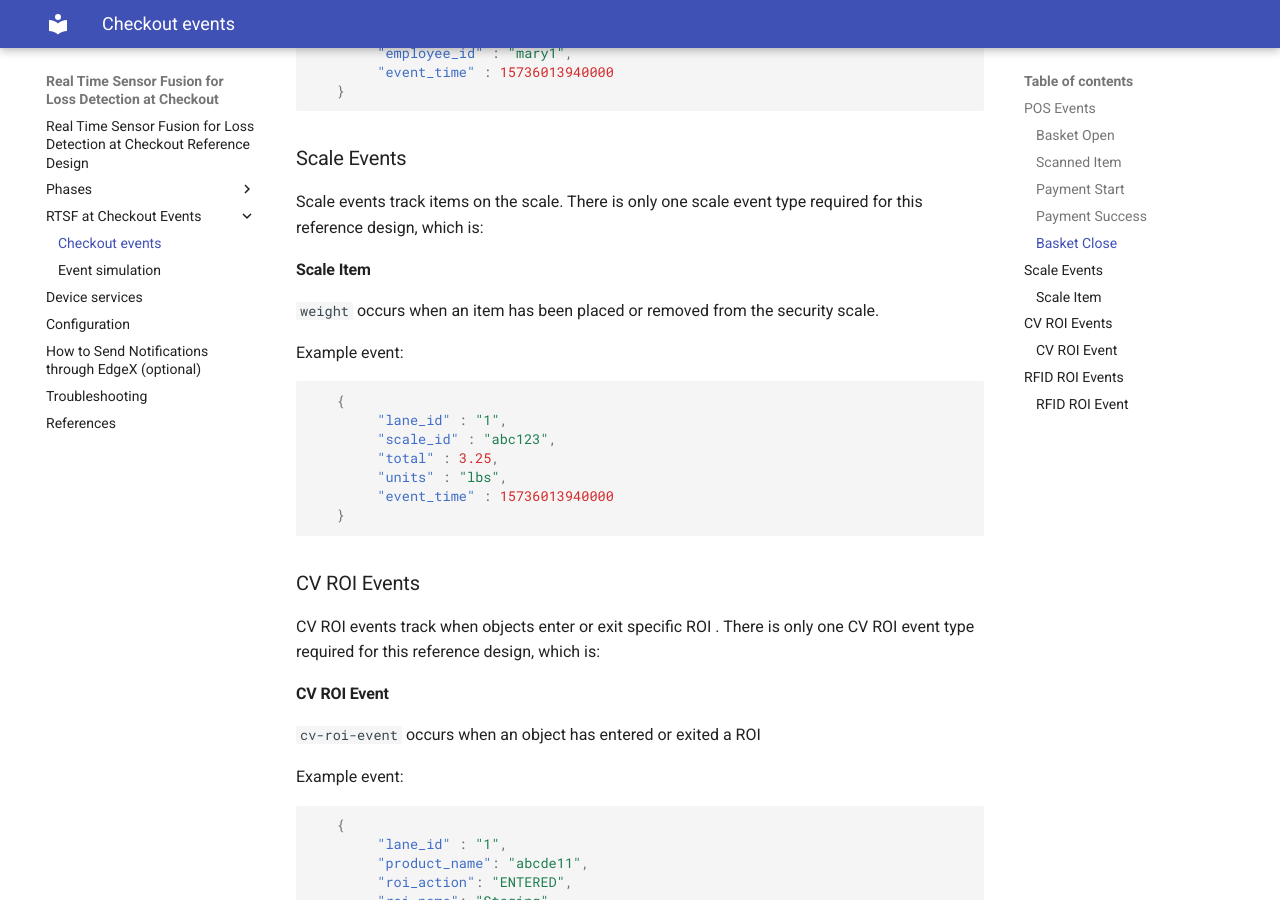
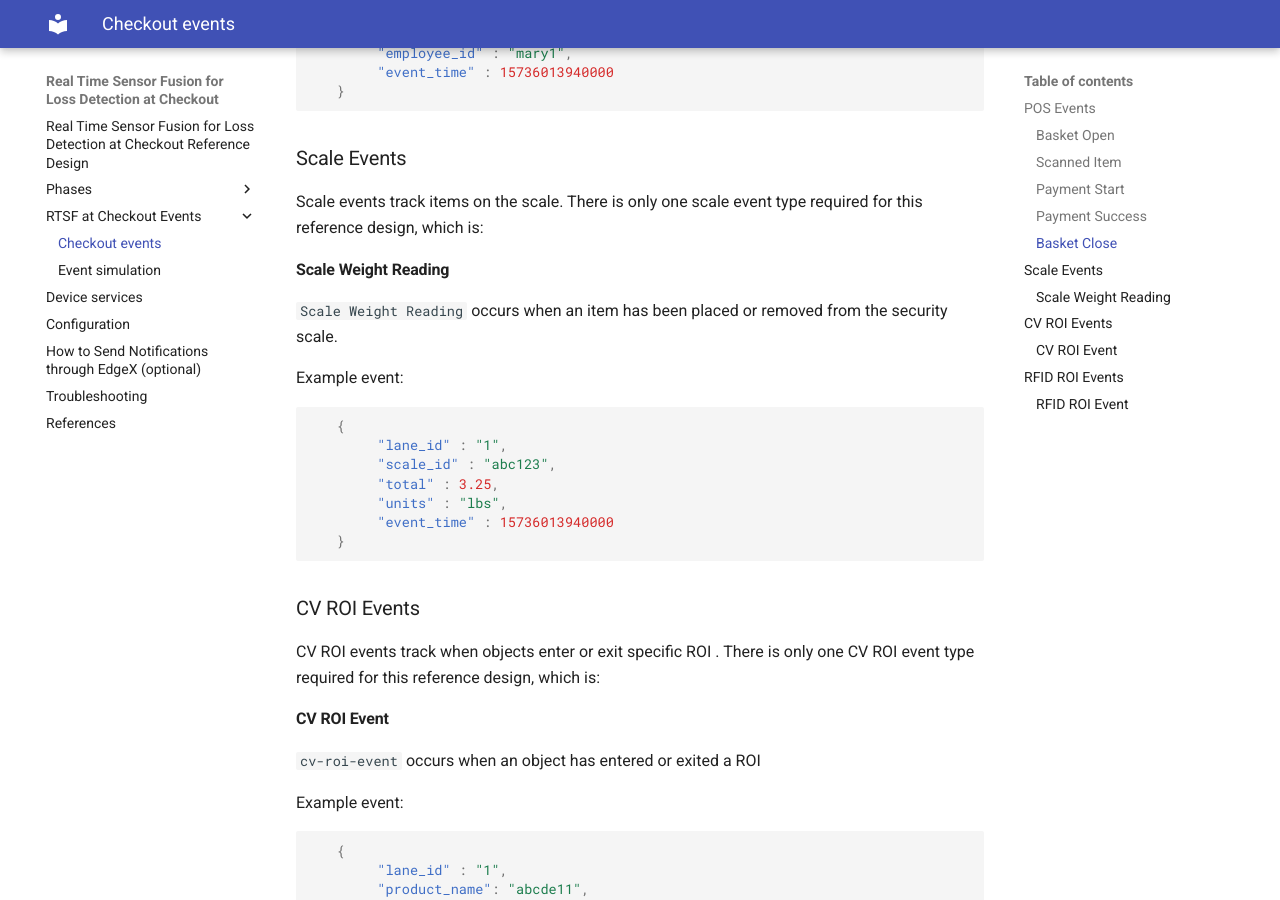
Before and after one commit to intel-retail/rtsf-at-checkout-reference-design, an MkDocs documentation site: the page built from docs_src/rtsf_at_checkout_events/checkout_events.md, in a window 1280 px wide and 900 px high, scrolled down 1889 px. Built offline with MkDocs 1.6.1 and Material for MkDocs 9.7.7, drawn with Linux system fonts in a browser that asks for light colours; comment, search, counter and statistics services are not loaded.

Commit message:
fix: correct name in doc
Signed-off-by: Valina Li <valina.li@intel.com>

```diff
--- a/docs_src/rtsf_at_checkout_events/checkout_events.md
+++ b/docs_src/rtsf_at_checkout_events/checkout_events.md
@@ -95,8 +95,8 @@ Example event:
 
 Scale events track items on the scale. There is only one scale event type required for this reference design, which is:
 
-#### Scale Item
-`weight` occurs when an item has been placed or removed from the security scale.
+#### Scale Weight Reading
+`Scale Weight Reading` occurs when an item has been placed or removed from the security scale.
 
 Example event:
 
```
